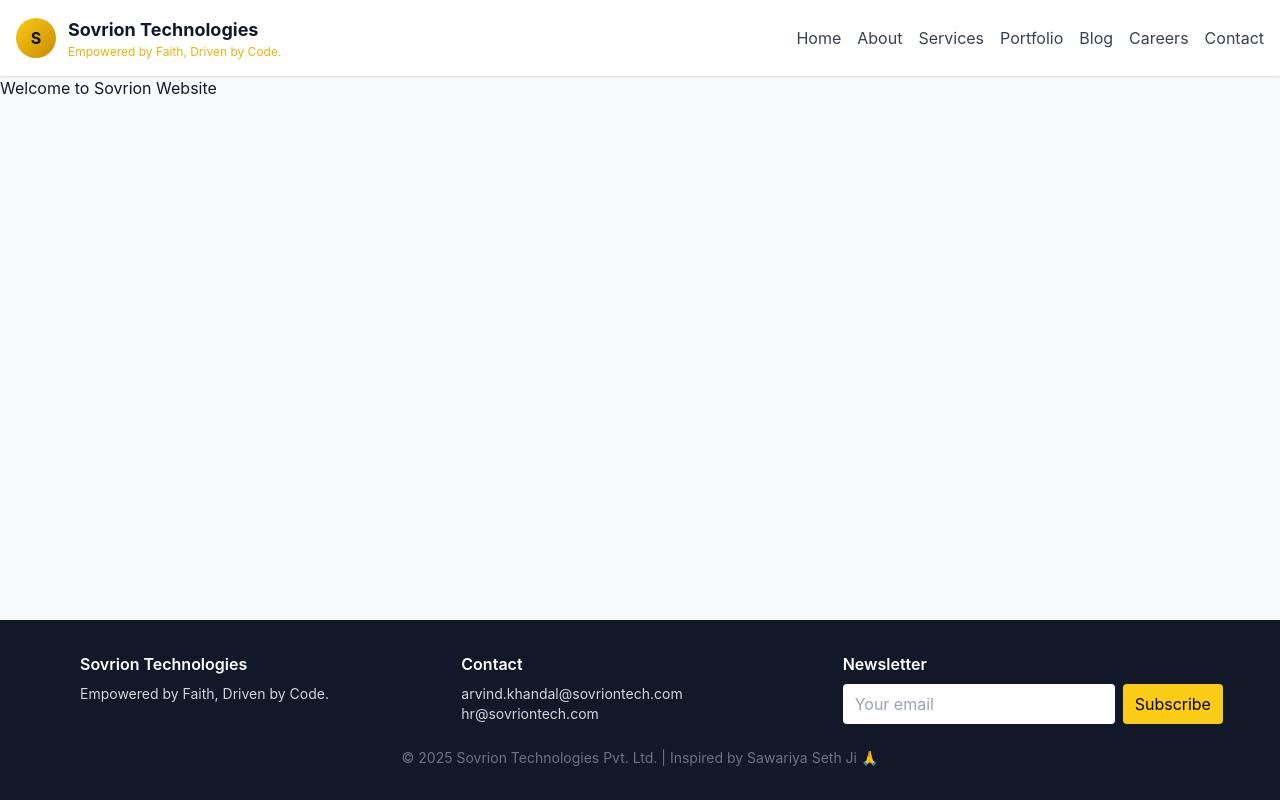
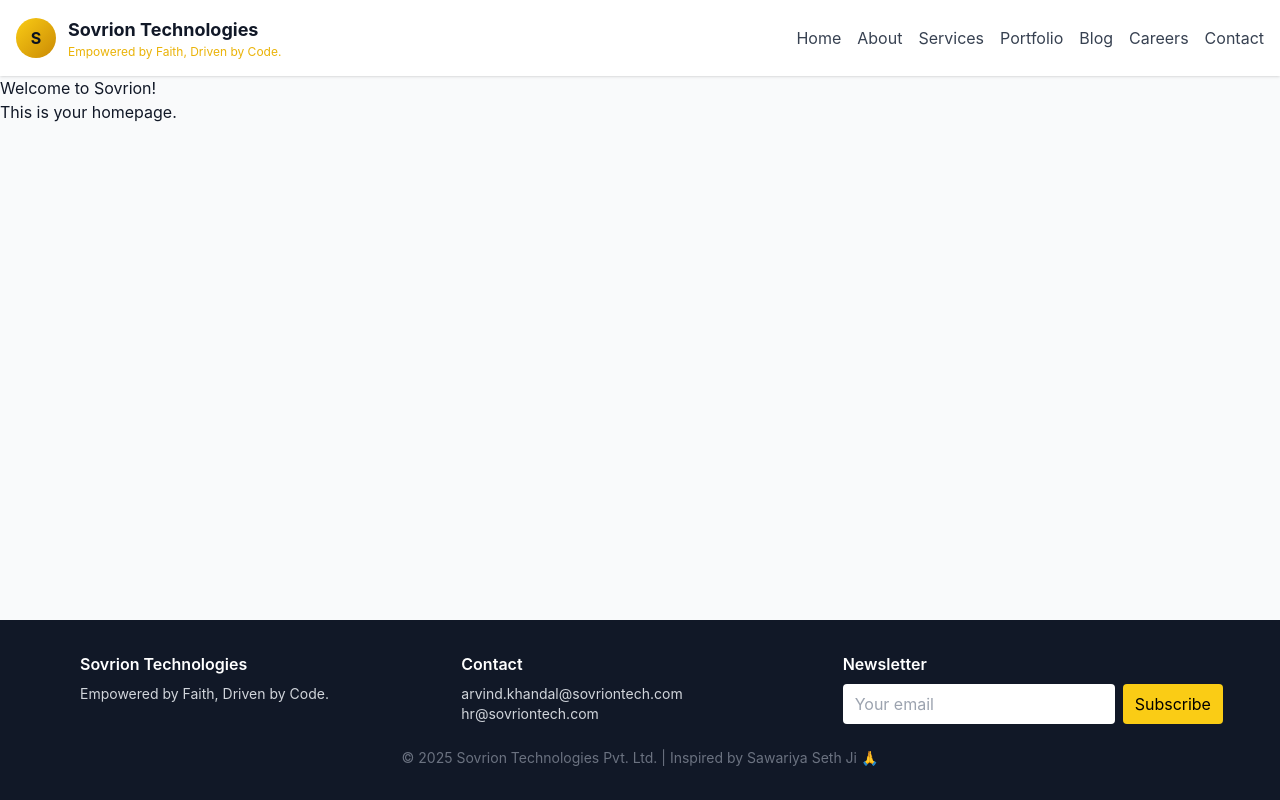
Before and after one commit to arvindkhandal/sovrion-website, a Next.js app: page / in a window 1280 px wide. Built offline with nearby package versions, Linux system fonts and the light colour scheme.

Commit message:
fix: add homepage route

```diff
--- a/app/page.js
+++ b/app/page.js
@@ -1,7 +1,8 @@
 export default function Home() {
   return (
     <main>
-      <h1>Welcome to Sovrion Website</h1>
+      <h1>Welcome to Sovrion!</h1>
+      <p>This is your homepage.</p>
     </main>
   );
 }
```
